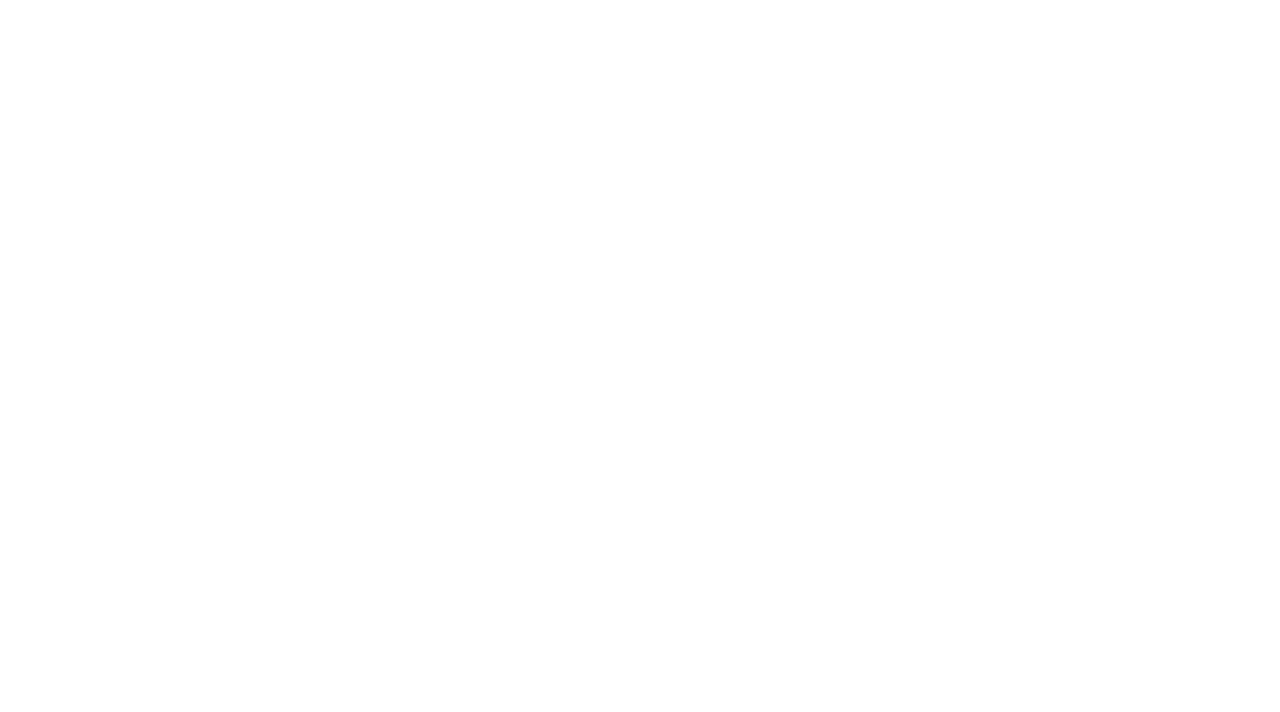
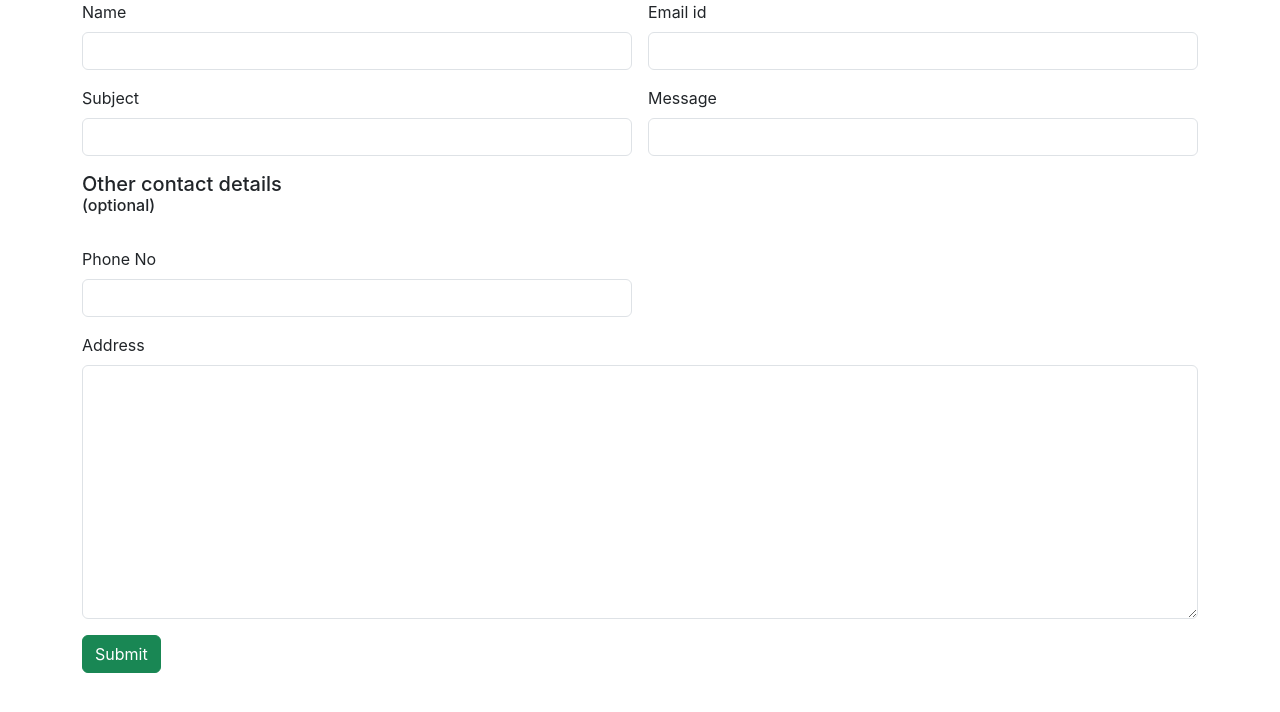
Before and after one commit to kavyamohan-24/Metro-app, a React (Create React App) app: page /contact in a window 1280 px wide. Before the commit this address had no page. Shown: the top 712 px of the page. Built offline with nearby package versions, Linux system fonts and the light colour scheme.

Commit message:
metro app

```diff
--- a/src/App.js
+++ b/src/App.js
@@ -4,6 +4,7 @@ import HomePage from './components/HomePage';
 import { BrowserRouter, Route, Routes } from 'react-router-dom';
 import AboutPage from './components/AboutPage';
 import ServicePage from './components/ServicePage';
+import ContactPage from './components/ContactPage';
 
 function App() {
   return (
@@ -13,6 +14,7 @@ function App() {
       <Route path="/" element={<HomePage/>}/>
       <Route path="/about" element={<AboutPage/>}/>
       <Route path="/service" element={<ServicePage/>}/>
+      <Route path="/contact" element={<ContactPage/>}/>
     </Routes>
     </BrowserRouter>
   );
--- /dev/null
+++ b/src/components/ContactPage.jsx
@@ -0,0 +1,46 @@
+import React from 'react'
+
+const ContactPage = () => {
+  return (
+    <div>
+      <div className="container">
+        <div className="row">
+            <div className="col col-12 col-sm-12 col-md-12 col-lg-12 col-xl-12 col-xxl-12">
+                <div className="row g-3">
+                    <div className="col col-12 col-sm-6 col-md-6 col-lg-6 col-xl-6 col-xxl-6">
+                        <label htmlFor="" className="form-label">Name</label>
+                        <input type="text" className="form-control" />
+                    </div>
+                    <div className="col col-12 col-sm-6 col-md-6 col-lg-6 col-xl-6 col-xxl-6">
+                        <label htmlFor="" className="form-label">Email id</label>
+                        <input type="text" className="form-control" />
+                    </div>
+                    <div className="col col-12 col-sm-6 col-md-6 col-lg-6 col-xl-6 col-xxl-6">
+                        <label htmlFor="" className="form-label">Subject</label>
+                        <input type="text" className="form-control" />
+                    </div>
+                    <div className="col col-12 col-sm-6 col-md-6 col-lg-6 col-xl-6 col-xxl-6">
+                        <label htmlFor="" className="form-label">Message</label>
+                        <input type="text" className="form-control" />
+                    </div>
+                    <h5>Other contact details <h6>(optional)</h6></h5>
+                    <div className="col col-12 col-sm-6 col-md-6 col-lg-6 col-xl-6 col-xxl-6">
+                        <label htmlFor="" className="form-label">Phone No</label>
+                        <input type="text" className="form-control" />
+                    </div>
+                    <div className="col col-12 col-sm-12 col-md-12 col-lg-12 col-xl-12 col-xxl-12">
+                        <label htmlFor="" className="form-label">Address</label>
+                        <textarea name="" id="" cols="30" rows="10" className="form-control"></textarea>
+                    </div>
+                    <div className="col col-12 col-sm-12 col-md-12 col-lg-12 col-xl-12 col-xxl-12">
+                        <button className="btn btn-success">Submit</button>
+                    </div>
+                </div>
+            </div>
+        </div>
+      </div>
+    </div>
+  )
+}
+
+export default ContactPage
```
